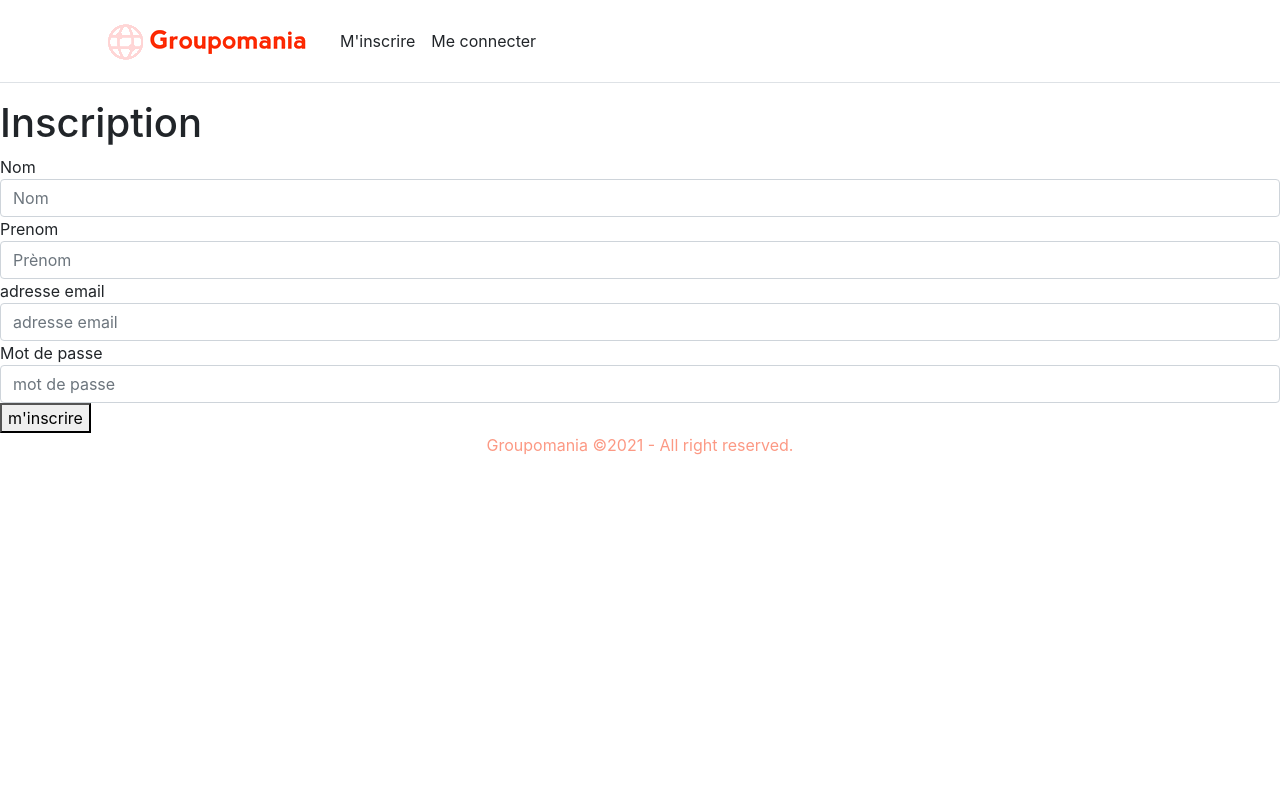
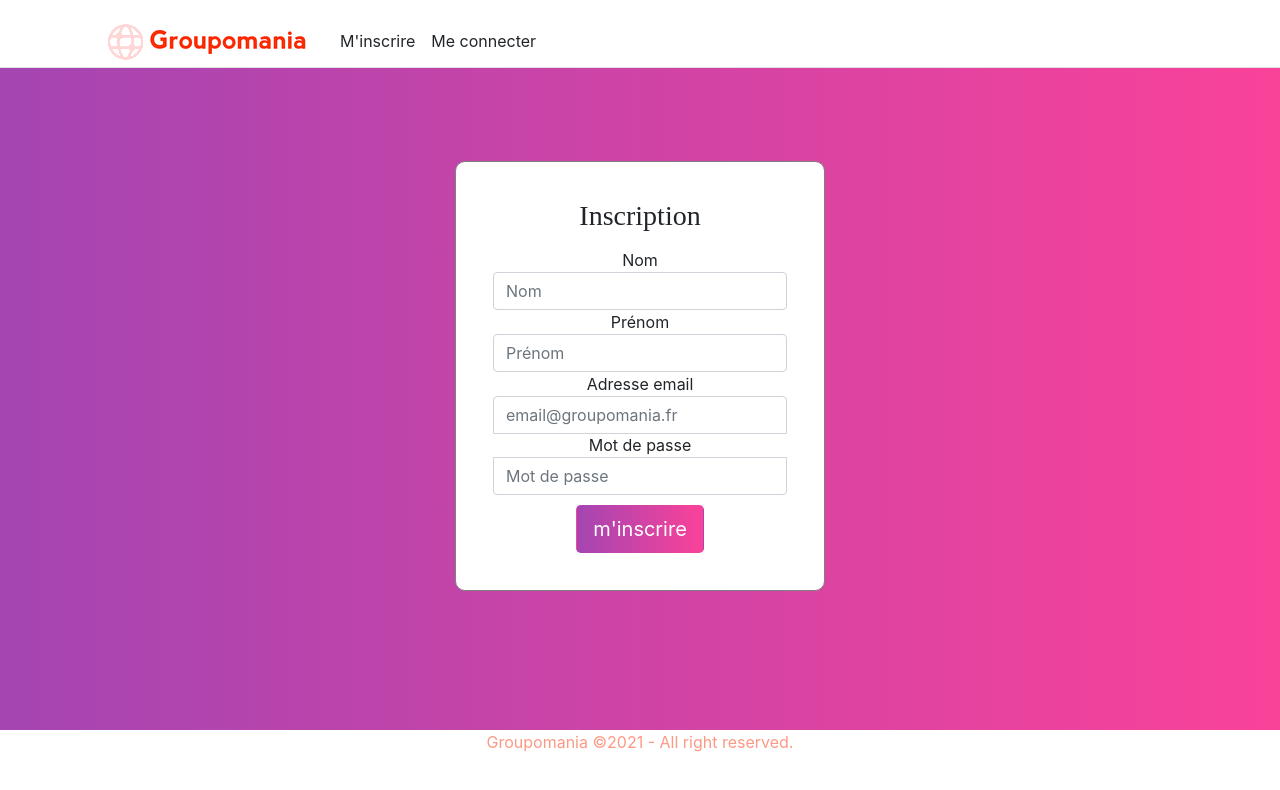
Before and after one commit to KevinDruart/P7react, a React (Create React App) app in the folder frontend/: page /s-inscrire in a window 1280 px wide. Shown: the top 790 px of the page. Built offline with nearby package versions, Linux system fonts and the light colour scheme.

Commit message:
maj
page index, login et signup realisation mise en page

```diff
--- a/frontend/src/components/Header/header.module.css
+++ b/frontend/src/components/Header/header.module.css
@@ -0,0 +1,4 @@
+.header {
+    background-color: #fff;
+    height: 68px;
+}
--- a/frontend/src/components/header/Header.jsx
+++ b/frontend/src/components/header/Header.jsx
@@ -1,9 +1,10 @@
 import React from 'react';
 import Logo from '../../images/groupomania.png';
+import Classes from './header.module.css';
 
 const Header = () => {
     return (
-        <header class="p-3 mb-3 border-bottom no-gutters">
+        <header class={["p-3 mb-3 border-bottom no-gutters", Classes.header].join(' ')}>
         <div class="container">
             <div class="d-flex flex-wrap align-items-center justify-content-center justify-content-lg-start">
                 <a href="#" class="d-flex align-items-center mb-2 mb-lg-0 text-dark text-decoration-none">
--- a/frontend/src/pages/Index.jsx
+++ b/frontend/src/pages/Index.jsx
@@ -23,7 +23,7 @@ const Index = () => {
                 </div>
                 <div class="overflow-hidden">
                     <div class={["container px-5", Classes.communication].join(' ')}>
-                        <img src={ Communication } class="img-fluid border rounded-3 shadow-lg mb-4" alt="Example image" width="700" height="500" loading="lazy" />
+                        <img src={ Communication } class="img-fluid border rounded-3 shadow-lg mb-4" alt="communication" width="700" height="500" loading="lazy" />
                     </div>
                 </div>
             </div>
--- a/frontend/src/pages/Inscription.jsx
+++ b/frontend/src/pages/Inscription.jsx
@@ -1,31 +1,39 @@
 import React from 'react';
 import Header from '../components/Header/Header';
-
+import Classes from './login/login.module.css';
 
 const Inscription = () => {
     return (
-        <div className="inscritpion">
+        <div className={[Classes.inscription]}>
             <Header />
-            <h1>Inscription</h1>
-            <form>
-                <div className="form-group">
-                    <label>Nom</label>
-                    <input type="text" className="form-control" placeholder="Nom" />
-                </div>
-                <div className="form-group">
-                    <label>Prenom</label>
-                    <input type="text" className="form-control" placeholder="Prènom" />
-                </div>
-                <div className="form-group">
-                    <label>adresse email</label>
-                    <input type="email" className="form-control" placeholder="adresse email" />
-                </div>
-                <div className="form-group">
-                    <label>Mot de passe</label>
-                    <input type="password" className="form-control" placeholder="mot de passe" />
-                </div>
-                <button>m'inscrire</button>
-            </form>
+
+            <main class={[Classes.form_signin]}>
+
+                <form className={[Classes.formLogin]}>
+                    <h1 className={["h3 mb-3 fw-normal", Classes.title].join(' ')}>Inscription</h1>
+                    <div class={[Classes.form_floating]}>
+                        <label for="floatingNameInput">Nom</label>
+                        <input type="text" class="form-control" id="floatingNameInput" placeholder="Nom" />
+
+                    </div>
+                    <div class={[Classes.form_floating]}>
+                        <label for="floatingFirstnameInput">Prénom</label>
+                        <input type="text" class="form-control" id="floatingFirstnameInput" placeholder="Prénom" />
+
+                    </div>
+                    <div class={[Classes.form_floating]}>
+                        <label for="floatingInput">Adresse email</label>
+                        <input type="email" class="form-control" id="floatingInput" placeholder="email@groupomania.fr" />
+
+                    </div>
+                    <div class={[Classes.form_floating]}>
+                        <label for="floatingInput">Mot de passe</label>
+                        <input type="password" class="form-control" id="floatingPassword" placeholder="Mot de passe" />
+
+                    </div>
+                    <button className={["btn btn-lg", Classes.submit].join(' ')} type="submit">m'inscrire</button>
+                </form>
+            </main>
         </div>
     );
 };
--- a/frontend/src/pages/Login.jsx
+++ b/frontend/src/pages/Login.jsx
@@ -1,24 +1,36 @@
 import React from 'react';
+import Classes from './login/login.module.css';
 import Header from '../components/Header/Header';
 
 
 const Login = () => {
     return (
-        <div className="login">
+
+
+        <div className={[Classes.login]}>
             <Header />
-            <form>
-                <div className="form-group">
-                    <label>Adresse email</label>
-                    <input type="email" className="form-control" placeholder="adresse email" />
-                </div>
-                <div className="form-group">
-                    <label>Mot de passe</label>
-                    <input type="password" className="form-control" placeholder="mot de passe" />
-                </div>
-                <button>Connexion</button>
-            </form>
+            <main className={[Classes.form_signin]}>
+                <form className={[Classes.formLogin]}>
 
+                    <h1 className={["h3 mb-3 fw-normal", Classes.title].join(' ')} >Connexion</h1>
+
+                    <div className={[Classes.form_floating]}>
+                        <label for="floatingInput">Adresse email</label>
+                        <input type="email" class="form-control" id="floatingInput" placeholder="email@groupomania.fr" />
+
+                    </div>
+                    <div className={[Classes.form_floating]}>
+                        <label for="floatingPassword">Mot de passe</label>
+                        <input type="password" class="form-control" id="floatingPassword" placeholder="Mot de passe" />
+
+                    </div>
+                    <p>Vous n'êtes pas encore membre? <span> Inscrivez vous</span></p>
+
+                    <button className={["btn btn-lg", Classes.submit].join(' ')} type="submit">Me Connecter</button>
+                </form>
+            </main>
         </div >
+
     );
 };
 
--- /dev/null
+++ b/frontend/src/pages/login/login.module.css
@@ -0,0 +1,60 @@
+.form_signin {
+    width: 100%;
+    max-width: 400px;
+    padding: 15px;
+    margin: auto;
+    display: flex;
+    flex-direction: column;
+    justify-content: center;
+    height: 80%;
+    text-align: center;
+  }
+
+.title {
+    font-family: 'Lobster', cursive;
+}
+
+  .form_signin .checkbox {
+    font-weight: 400;
+  }
+
+  .form_signin .form_floating:focus-within {
+    z-index: 2;
+  }
+
+  .form_signin input[type="email"] {
+    margin-bottom: -1px;
+    border-bottom-right-radius: 0;
+    border-bottom-left-radius: 0;
+  }
+
+  .form_signin input[type="password"] {
+    margin-bottom: 10px;
+    border-top-left-radius: 0;
+    border-top-right-radius: 0;
+  }
+
+  .formLogin {
+
+        background-color: #fff;
+        padding: 10%;
+        BORDER: 1px solid grey;
+        border-radius: 10px;
+
+  }
+
+  .submit {
+      background: -webkit-linear-gradient(left, #a445b2, #fa4299);
+      color: #fff;
+  }
+
+  .submit:hover {
+    background: -webkit-linear-gradient(right, #a445b2, #fa4299);
+    color: #fff;
+    transform: scale(1.1);
+  }
+
+  .inscription, .login {
+      background:-webkit-linear-gradient(left, #a445b2, #fa4299);
+      height: calc(100vh - 70px);
+  }
```
